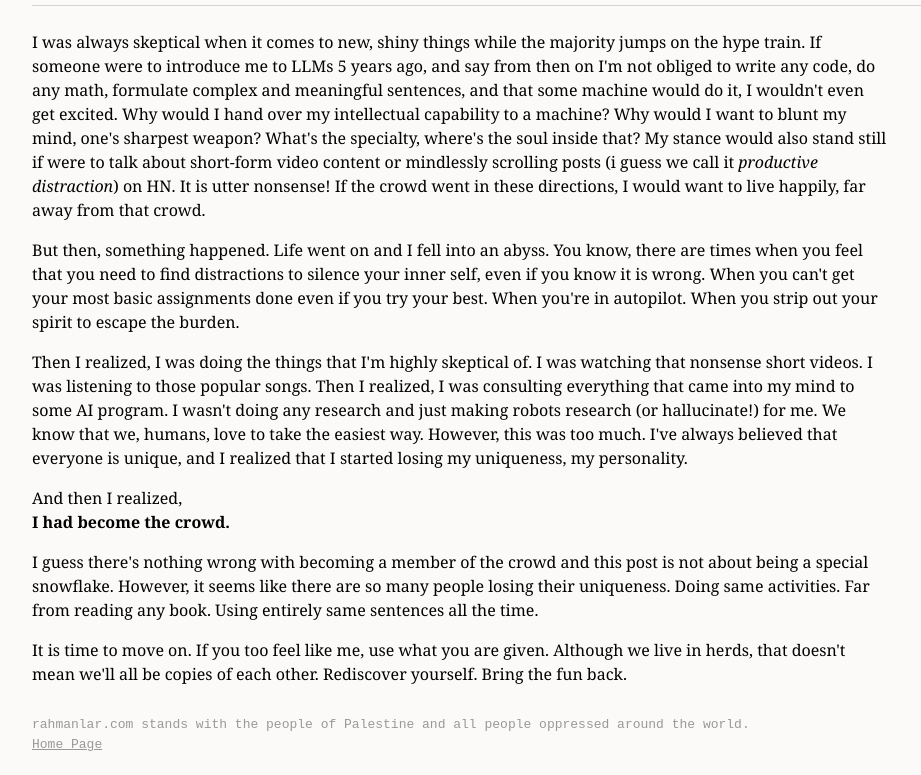
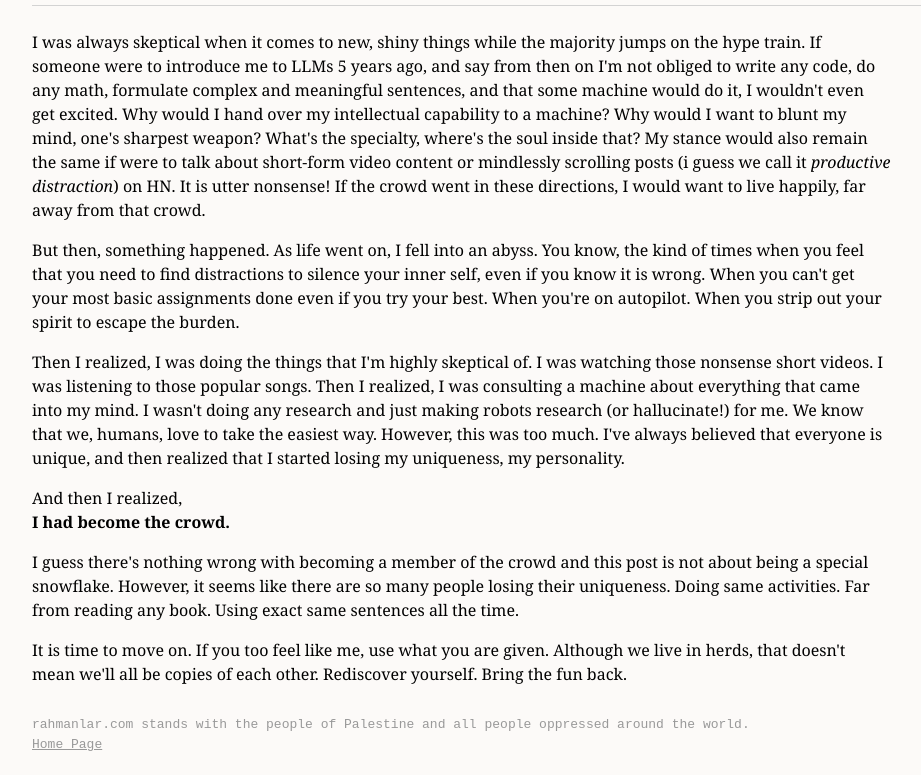
Before and after one commit to rahmanlar/rahmanlar.com, a plain HTML site: page posts/28-04-2026/index.html in a window 1280 px wide. Shown: the part 96-871 px from the top of the page, without its empty margins (96-1017 px from the left). Drawn offline with Linux system fonts and the light colour scheme.

Commit message:
Grammatical Corrections

```diff
--- a/posts/28-04-2026/index.html
+++ b/posts/28-04-2026/index.html
@@ -14,11 +14,11 @@
         <hr>
     </header>
     <main>
-        <p>I was always skeptical when it comes to new, shiny things while the majority jumps on the hype train. If someone were to introduce me to LLMs 5 years ago, and say from then on I'm not obliged to write any code, do any math, formulate complex and meaningful sentences, and that some machine would do it, I wouldn't even get excited. Why would I hand over my intellectual capability to a machine? Why would I want to blunt my mind, one's sharpest weapon? What's the specialty, where's the soul inside that? My stance would also stand still if were to talk about short-form video content or mindlessly scrolling posts (i guess we call it <i>productive distraction</i>) on HN. It is utter nonsense! If the crowd went in these directions, I would want to live happily, far away from that crowd.</p>
-        <p>But then, something happened. Life went on and I fell into an abyss. You know, there are times when you feel that you need to find distractions to silence your inner self, even if you know it is wrong. When you can't get your most basic assignments done even if you try your best. When you're in autopilot. When you strip out your spirit to escape the burden.</p>
-        <p>Then I realized, I was doing the things that I'm highly skeptical of. I was watching that nonsense short videos. I was listening to those popular songs. Then I realized, I was consulting everything that came into my mind to some AI program. I wasn't doing any research and just making robots research (or hallucinate!) for me. We know that we, humans, love to take the easiest way. However, this was too much. I've always believed that everyone is unique, and I realized that I started losing my uniqueness, my personality. </p>
+        <p>I was always skeptical when it comes to new, shiny things while the majority jumps on the hype train. If someone were to introduce me to LLMs 5 years ago, and say from then on I'm not obliged to write any code, do any math, formulate complex and meaningful sentences, and that some machine would do it, I wouldn't even get excited. Why would I hand over my intellectual capability to a machine? Why would I want to blunt my mind, one's sharpest weapon? What's the specialty, where's the soul inside that? My stance would also remain the same if were to talk about short-form video content or mindlessly scrolling posts (i guess we call it <i>productive distraction</i>) on HN. It is utter nonsense! If the crowd went in these directions, I would want to live happily, far away from that crowd.</p>
+        <p>But then, something happened. As life went on, I fell into an abyss. You know, the kind of times when you feel that you need to find distractions to silence your inner self, even if you know it is wrong. When you can't get your most basic assignments done even if you try your best. When you're on autopilot. When you strip out your spirit to escape the burden.</p>
+        <p>Then I realized, I was doing the things that I'm highly skeptical of. I was watching those nonsense short videos. I was listening to those popular songs. Then I realized, I was consulting a machine about everything that came into my mind. I wasn't doing any research and just making robots research (or hallucinate!) for me. We know that we, humans, love to take the easiest way. However, this was too much. I've always believed that everyone is unique, and then realized that I started losing my uniqueness, my personality. </p>
         <p>And then I realized,<br><b>I had become the crowd.</b></p>
-        <p>I guess there's nothing wrong with becoming a member of the crowd and this post is not about being a special snowflake. However, it seems like there are so many people losing their uniqueness. Doing same activities. Far from reading any book. Using entirely same sentences all the time.</p>
+        <p>I guess there's nothing wrong with becoming a member of the crowd and this post is not about being a special snowflake. However, it seems like there are so many people losing their uniqueness. Doing same activities. Far from reading any book. Using exact same sentences all the time.</p>
         <p>It is time to move on. If you too feel like me, use what you are given. Although we live in herds, that doesn't mean we'll all be copies of each other. Rediscover yourself. Bring the fun back.</p>
     </main>
     <footer>
```
